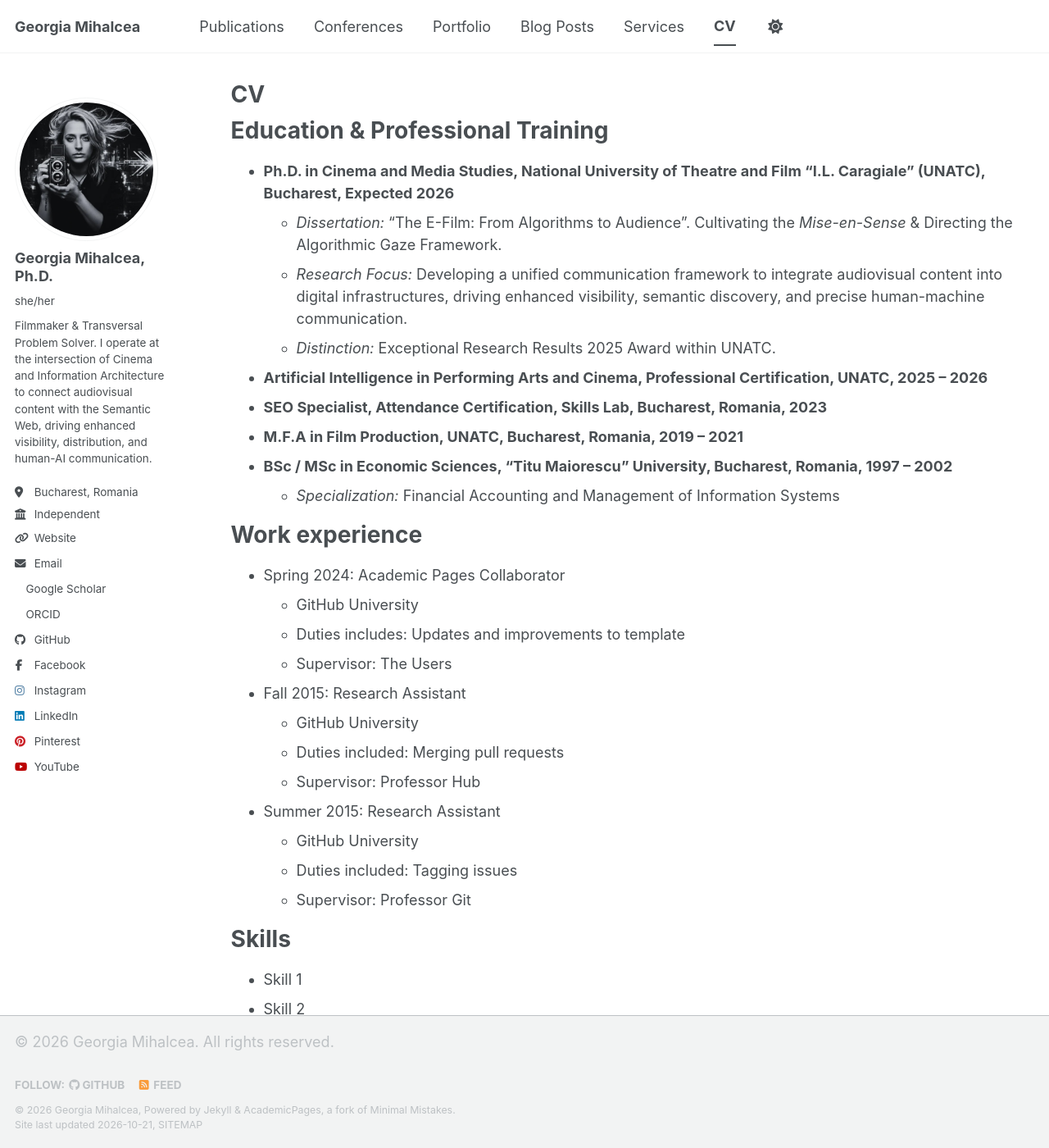
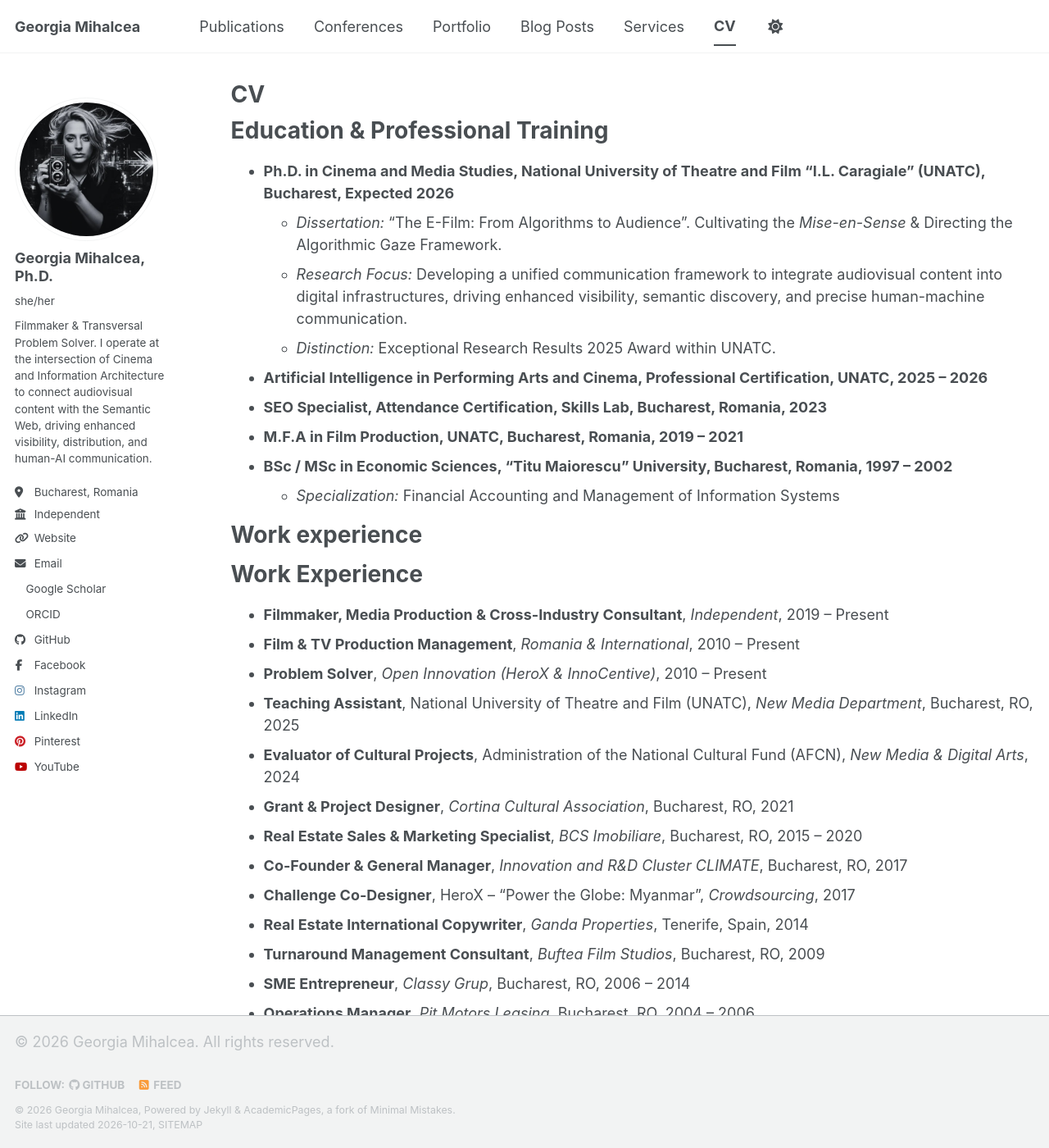
Before and after one commit to GeorgiaMihalcea/georgiamihalcea.github.io, a Jekyll site: the page built from _pages/cv.md, in a window 1280 px wide and 1400 px high. Shown: the whole window at 82% size. Built offline with Jekyll 4.4.1, drawn with Linux system fonts in a browser that asks for light colours; a style sheet for code colours, icons or effects is not loaded.

Commit message:
Revise work experience in cv.md
Updated work experience section with new roles and removed outdated positions.

```diff
--- a/_pages/cv.md
+++ b/_pages/cv.md
@@ -18,20 +18,22 @@ Education & Professional Training
 
 Work experience
 ======
-* Spring 2024: Academic Pages Collaborator
-  * GitHub University
-  * Duties includes: Updates and improvements to template
-  * Supervisor: The Users
+# Work Experience
 
-* Fall 2015: Research Assistant
-  * GitHub University
-  * Duties included: Merging pull requests
-  * Supervisor: Professor Hub
+*   **Filmmaker, Media Production & Cross-Industry Consultant**, *Independent*, 2019 – Present
+*   **Film & TV Production Management**, *Romania & International*, 2010 – Present
+*   **Problem Solver**, *Open Innovation (HeroX & InnoCentive)*, 2010 – Present
+*   **Teaching Assistant**, National University of Theatre and Film (UNATC), *New Media Department*, Bucharest, RO, 2025
+*   **Evaluator of Cultural Projects**, Administration of the National Cultural Fund (AFCN), *New Media & Digital Arts*, 2024
+*   **Grant & Project Designer**, *Cortina Cultural Association*, Bucharest, RO, 2021
+*   **Real Estate Sales & Marketing Specialist**, *BCS Imobiliare*, Bucharest, RO, 2015 – 2020
+*   **Co-Founder & General Manager**, *Innovation and R&D Cluster CLIMATE*, Bucharest, RO, 2017
+*   **Challenge Co-Designer**, HeroX – "Power the Globe: Myanmar", *Crowdsourcing*, 2017
+*   **Real Estate International Copywriter**, *Ganda Properties*, Tenerife, Spain, 2014
+*   **Turnaround Management Consultant**, *Buftea Film Studios*, Bucharest, RO, 2009
+*   **SME Entrepreneur**, *Classy Grup*, Bucharest, RO, 2006 – 2014
+*   **Operations Manager**, *Pit Motors Leasing*, Bucharest, RO, 2004 – 2006
 
-* Summer 2015: Research Assistant
-  * GitHub University
-  * Duties included: Tagging issues
-  * Supervisor: Professor Git
 
 Skills
 ======
```
